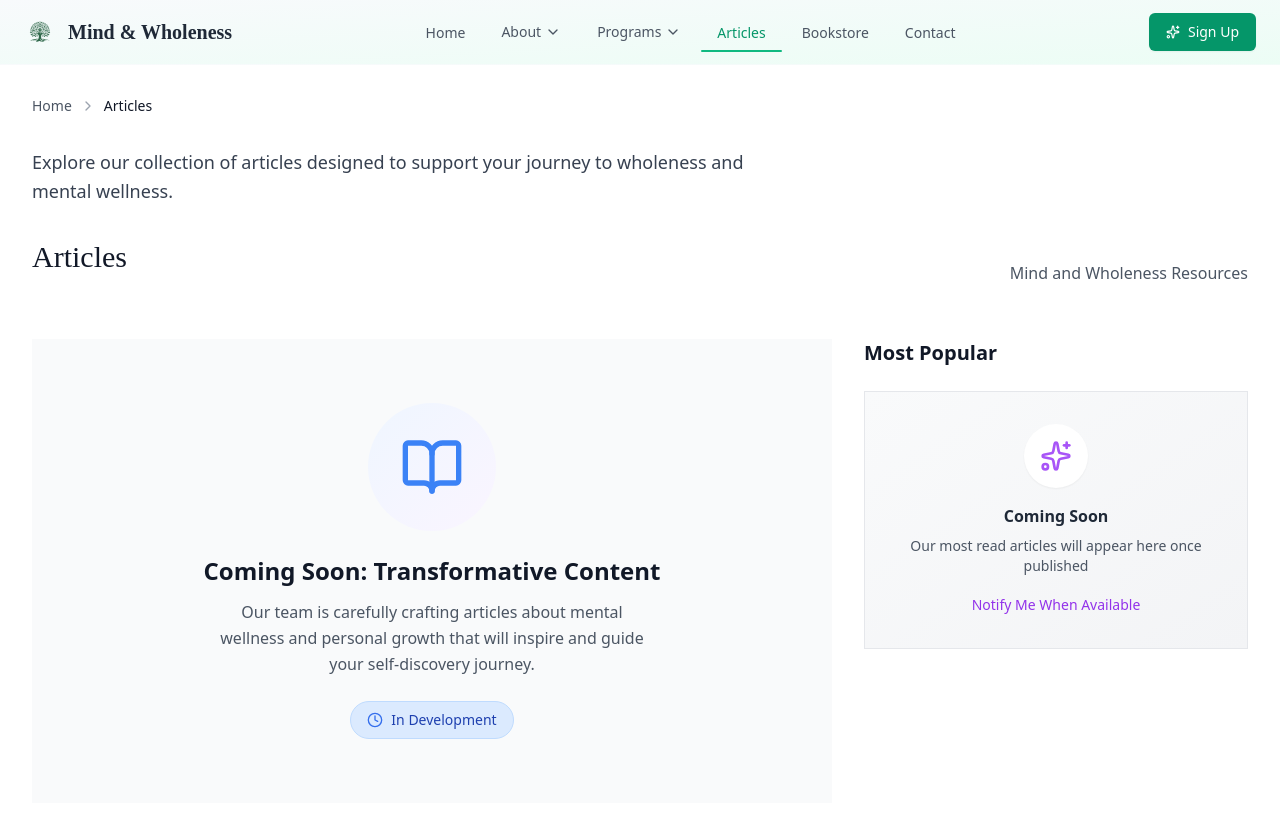
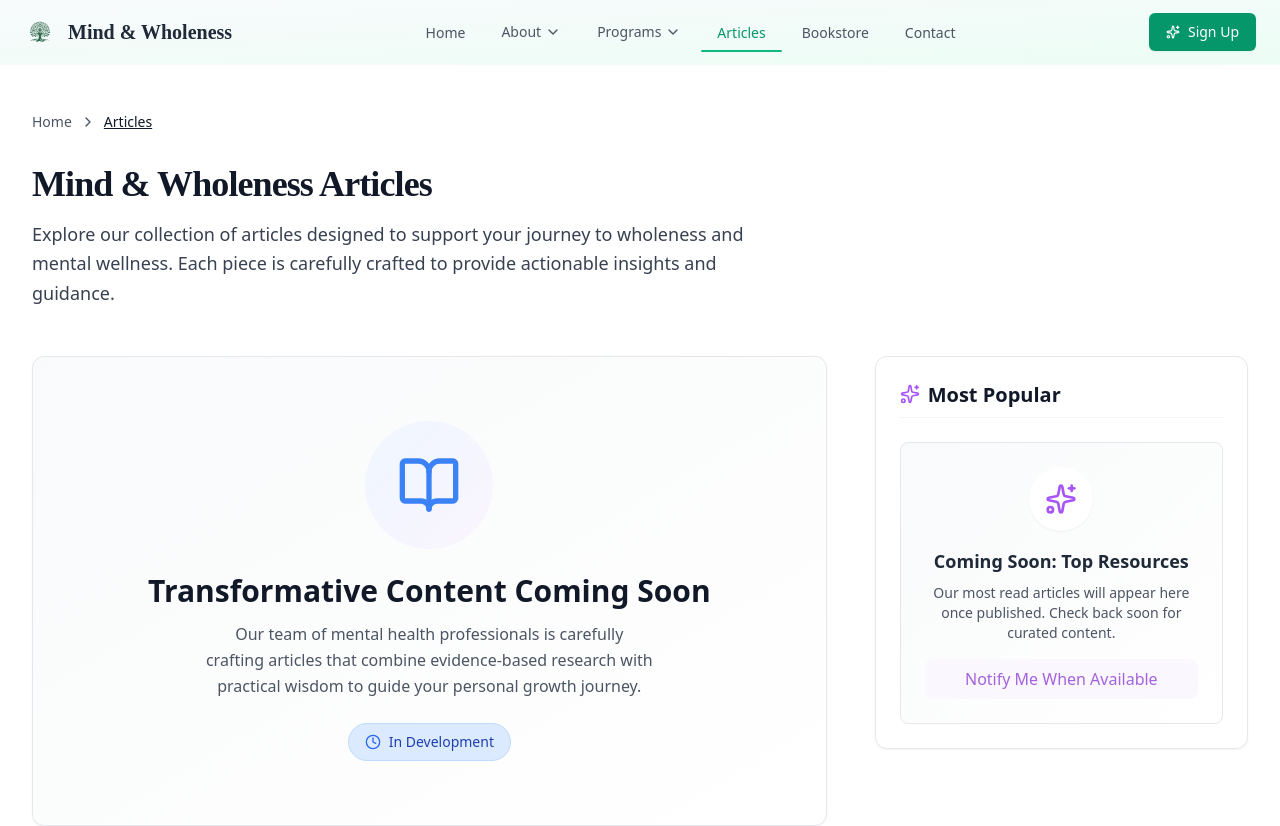
Before and after one commit to eldoJr/mind-and-wholeness, a React (Vite) app: page /articles/articles in a window 1280 px wide. Shown: the top 826 px of the page. Built offline with nearby package versions, Linux system fonts and the light colour scheme.

Commit message:
add: articles-4

```diff
--- a/src/components/sections/articles/ArticlesSection.tsx
+++ b/src/components/sections/articles/ArticlesSection.tsx
@@ -5,48 +5,40 @@
 const ArticlesSection = () => {
   return (
     <main className="min-h-screen bg-white">
-      <div className="max-w-7xl mx-auto px-4 sm:px-6 lg:px-8 py-8">
-        {/* Improved Breadcrumb with better accessibility */}
-        <nav aria-label="Breadcrumb" className="flex items-center space-x-2 text-sm mb-8">
-          <Link
-            to="/"
-            className="text-gray-600 hover:text-gray-900 transition-colors focus:outline-none focus:ring-2 focus:ring-blue-500 focus:ring-offset-2 rounded"
-          >
-            Home
-          </Link>
-          <ChevronRight className="w-4 h-4 text-gray-400" aria-hidden="true" />
-          <span className="text-gray-900 font-medium" aria-current="page">
-            Articles
-          </span>
+      <div className="max-w-7xl mx-auto px-4 sm:px-6 lg:px-8 py-8 md:py-12">
+        {/* Enhanced Breadcrumb with better spacing and hover effects */}
+        <nav className="flex items-center space-x-2 text-sm text-gray-600 mb-8">
+          <Link to="/" className="hover:text-gray-900 transition-colors">Home</Link>
+          <ChevronRight className="w-4 h-4" />
+          <span className="text-gray-900 underline cursor-pointer">Articles</span>
         </nav>
 
-        {/* Improved introductory text */}
-        <div className="mb-8">
+        {/* Improved introductory section with better typography */}
+        <div className="mb-8 md:mb-12">
+          <h1 className="text-3xl sm:text-4xl font-serif text-gray-900 mb-4 font-bold tracking-tight">
+            Mind & Wholeness Articles
+          </h1>
           <p className="text-lg text-gray-700 leading-relaxed max-w-3xl">
             Explore our collection of articles designed to support your journey to wholeness and mental wellness.
+            Each piece is carefully crafted to provide actionable insights and guidance.
           </p>
         </div>
 
-        {/* Main content section */}
-        <div className="flex justify-between items-center mb-8">
-          <h1 className="text-2xl sm:text-3xl font-serif text-gray-900 mb-8">Articles</h1>
-          <span className="text-gray-600 text-sm sm:text-base">Mind and Wholeness Resources</span>
-        </div>
-
-        <div className="grid grid-cols-1 lg:grid-cols-3 gap-8">
+        {/* Main content grid with improved spacing */}
+        <div className="grid grid-cols-1 lg:grid-cols-3 gap-8 xl:gap-12">
           {/* Main Articles Section */}
-          <div className="lg:col-span-2 space-y-6">
-            {/* Enhanced empty state */}
-            <div className="flex flex-col items-center justify-center py-16 px-6 bg-gray-50">
-              <div className="w-32 h-32 rounded-full bg-gradient-to-br from-blue-50 to-purple-50 flex items-center justify-center mb-6">
+          <div className="lg:col-span-2 space-y-8">
+            {/* Enhanced empty state with better animations and structure */}
+            <div className="flex flex-col items-center justify-center py-16 px-6 bg-gradient-to-br from-gray-50 to-white rounded-xl border border-gray-200 shadow-sm transition-all hover:shadow-md">
+              <div className="w-32 h-32 rounded-full bg-gradient-to-br from-blue-50 to-purple-50 flex items-center justify-center mb-6 animate-float">
                 <BookOpen className="w-16 h-16 text-blue-500" />
               </div>
-              <h3 className="text-2xl font-bold text-gray-900 mb-3 text-center">
-                Coming Soon: Transformative Content
+              <h3 className="text-2xl md:text-3xl font-bold text-gray-900 mb-3 text-center">
+                Transformative Content Coming Soon
               </h3>
               <p className="text-gray-600 text-center max-w-md leading-relaxed mb-6">
-                Our team is carefully crafting articles about mental wellness and personal growth
-                that will inspire and guide your self-discovery journey.
+                Our team of mental health professionals is carefully crafting articles that combine
+                evidence-based research with practical wisdom to guide your personal growth journey.
               </p>
               <div
                 className="flex items-center gap-2 px-4 py-2 bg-blue-100 rounded-full border border-blue-200"
@@ -57,24 +49,36 @@
                 <span className="text-sm text-blue-800 font-medium">In Development</span>
               </div>
             </div>
+
+            {/* Placeholder for future articles grid */}
+            <div className="grid grid-cols-1 md:grid-cols-2 gap-6 opacity-50 pointer-events-none">
+              {[1, 2, 3, 4].map((item) => (
+                <div key={item} className="h-48 bg-gray-100 rounded-lg animate-pulse"></div>
+              ))}
+            </div>
           </div>
 
-          {/* Popular Articles Sidebar */}
-          <div className="space-y-6">
-            <h2 className="text-xl font-bold text-gray-900">Most Popular</h2>
-            <div className="bg-gradient-to-br from-gray-50 to-gray-100 p-8 text-center border border-gray-200">
-              <div className="w-16 h-16 rounded-full bg-white flex items-center justify-center mx-auto mb-4 shadow-sm">
+          {/* Popular Articles Sidebar with improved visual hierarchy */}
+          <div className="space-y-8">
+            <div className="bg-white p-6 rounded-xl border border-gray-200 shadow-sm sticky top-6">
+              <h2 className="text-xl font-bold text-gray-900 mb-6 pb-2 border-b border-gray-100">
+                <Sparkles className="inline-block w-5 h-5 text-purple-500 mr-2 -mt-1" />
+                Most Popular
+              </h2>
+
+              <div className="bg-gradient-to-br from-gray-50 to-white p-6 text-center rounded-lg border border-gray-200">
+                <div className="w-16 h-16 rounded-full bg-white flex items-center justify-center mx-auto mb-4 shadow-sm animate-bounce-slow">
                   <Sparkles className="w-8 h-8 text-purple-500" />
                 </div>
-              <h3 className="font-semibold text-gray-800 mb-2">
-                Coming Soon
+                <h3 className="font-semibold text-gray-800 mb-2 text-lg">
+                  Coming Soon: Top Resources
                 </h3>
-              <p className="text-sm text-gray-600">
-                Our most read articles will appear here once published
+                <p className="text-sm text-gray-600 mb-4">
+                  Our most read articles will appear here once published. Check back soon for curated content.
                 </p>
                 <div className="mt-4">
                   <button
-                  className="text-sm text-purple-600 hover:text-purple-800 font-medium transition-colors focus:outline-none focus:ring-2 focus:ring-purple-500 focus:ring-offset-2 rounded"
+                    className="w-full py-2 px-4 bg-purple-50 hover:bg-purple-100 text-purple-700 rounded-lg font-medium transition-all duration-200 focus:outline-none focus:ring-2 focus:ring-purple-500 focus:ring-offset-2 disabled:opacity-70"
                     disabled
                     aria-disabled="true"
                   >
@@ -85,8 +89,13 @@
             </div>
           </div>
         </div>
-      <div>
+      </div>
+
+      {/* Full-width email signup section */}
+      <div className="bg-gray-50 border-t border-gray-200 mt-12">
+        <div className="max-w-7xl mx-auto px-4 sm:px-6 lg:px-8 py-12">
           <EmailSignup />
+        </div>
       </div>
     </main>
   );
```
Lines whose indentation alone changed are shown as unchanged.
